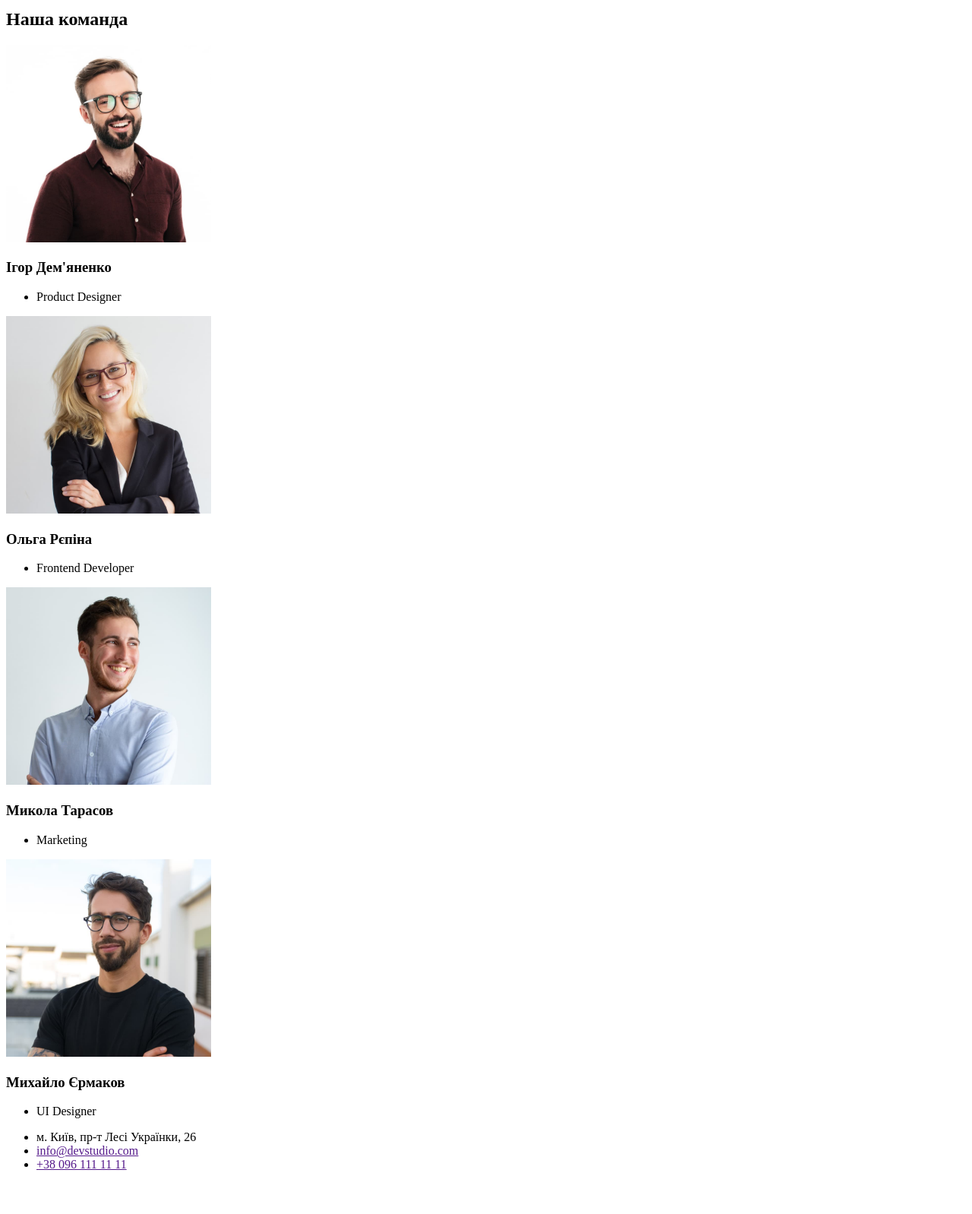
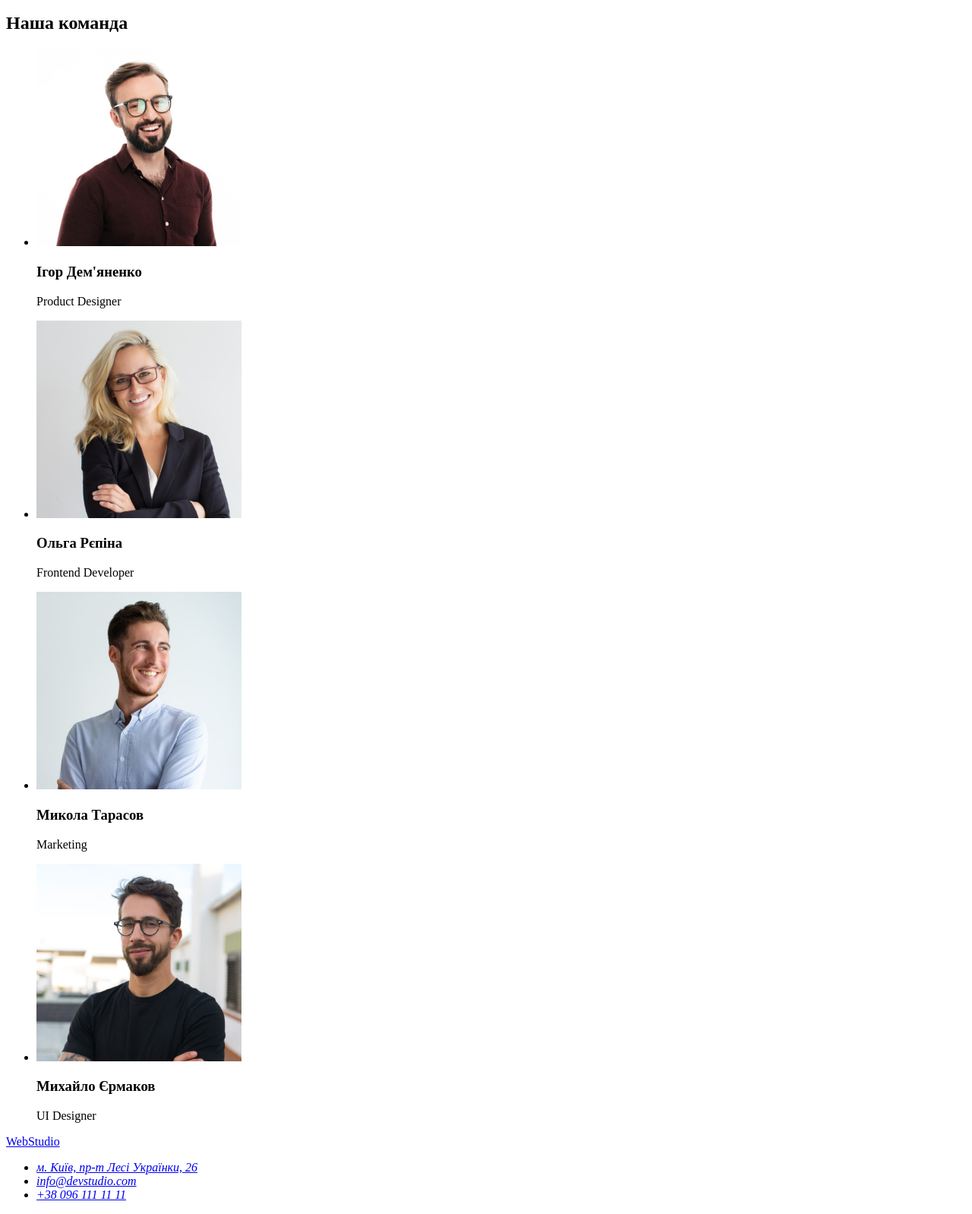
Before and after one commit to Viktoria-Korol/goit-markup-hw-01, a plain HTML site: page index.html in a window 1280 px wide. Shown: the part 966-2564 px from the top of the page at 76% size. Before the commit the page ends 2524 px from the top, so only its background shows below. Drawn offline with Linux system fonts and the light colour scheme.

Commit message:
update index html file

```diff
--- a/index.html
+++ b/index.html
@@ -10,17 +10,18 @@
     <!--Шапка профиля-->
     <header>
         <nav>
-            <a href="WebStudio"></a>
+            <p>WebStudio</p>
             <ul>
                 <li> <a href="">Студія</a></li>
                 <li> <a href="">Портфоліо</a></li>
                 <li> <a href="">Контакти</a></li>
             </ul>
+            </nav>
             <ul>
-                <li><a href="">info@devstudio.com</a></li>
-                <li><a href="">+38 096 111 11 11</a></li>
+                <li><a href="mailto:info@devstudio.com">info@devstudio.com</a></li>
+                <li><a href="tel:+380961111111">+38 096 111 11 11</a></li>
         </ul>
-        </nav>
+
     </header>
 <main>
     <!--Замовити послугу-->
@@ -35,19 +36,19 @@
         <h2>Переваги</h2>
         <ul>
             <li>
-                <h2>УВАГА ДО ДЕТАЛЕЙ</h2>
+                <h3>УВАГА ДО ДЕТАЛЕЙ</h3>
                 <p>Ідейні міркування, і навіть початок повсякденної роботи з формування позиції.</p>
             </li>
             <li>
-                <h2>ПУНКТУАЛЬНІСТЬ</h2>
+                <h3>ПУНКТУАЛЬНІСТЬ</h3>
                 <p>Завдання організації, особливо рамки і місце навчання кадрів тягне у себе.</p>
             </li>
             <li>
-                <h2>ПЛАНУВАННЯ</h2>
+                <h3>ПЛАНУВАННЯ</h3>
                 <p>Так само консультація з широким активом значною мірою зумовлює.</p>
             </li>
             <li>
-                <h2>СУЧАСНІ ТЕХНОЛОГІЇ</h2>
+                <h3>СУЧАСНІ ТЕХНОЛОГІЇ</h3>
                 <p>Значимість цих проблем настільки очевидна, що реалізація планових завдань.</p>
             </li>
         </ul>
@@ -55,46 +56,60 @@
     <!--Чим займаємося-->
     <section>
         <h2>Чим ми займаємося</h2>
+        <ul>
+            <li>
                 <img src="./images1/img.jpg" alt="" width="370">
                 <img src="./images1/img2.jpg" alt="" width="370">
                 <img src="./images1/img3.jpg" alt="" width="370">
+            </li>
+
+        </ul>
+
     </section>
     <!--Наша команда-->
     <section>
         <h2>Наша команда</h2>
-        <img src="./images1/team-member1.jpg" alt="" width="270">
+        <ul>
+            <li><img src="./images1/team-member1.jpg" alt="" width="270">
             <h3>Ігор Дем'яненко</h3>
-        <ul>
-            <li>Product Designer</li>
-        </ul>
+
+            <p>Product Designer</p></li>
+           <li>
             <img src="./images1/team-member2.jpg" alt="" width="270">
             <h3>Ольга Рєпіна</h3>
-        <ul>
-            <li>Frontend Developer</li>
-        </ul>
+
+            <p>Frontend Developer</p>
+           </li>
+        <li>
             <img src="./images1/team-member3.jpg" alt="" width="270">
             <h3>Микола Тарасов</h3>
-        <ul>
-            <li>Marketing</li>
-        </ul>
+
+            <p>Marketing</p>
+        </li>
+
+        <li>
             <img src="./images1/team-member4.jpg" alt="" width="270">
         <h3>Михайло Єрмаков</h3>
-        <ul>
-            <li>UI Designer</li>
+
+            <p>UI Designer</p>
+        </li>
         </ul>
         </section>
 </main>
 
 <!--Футер-->
+
 <footer>
-    <nav>
-        <a href="WebStudio"></a>
+        <a href="index.html">WebStudio</a>
+        <address>
             <ul>
-            <li>м. Київ, пр-т Лесі Українки, 26</li>
-            <li><a href="">info@devstudio.com</a></li>
-            <li><a href="">+38 096 111 11 11</a></li>
+                <li> <a href="https://www.google.com.ua/maps/place/%D0%B1%D1%83%D0%BB.+%D0%9B%D0%B5%D1%81%D0%B8+%D0%A3%D0%BA%D1%80%D0%B0%D0%B8%D0%BD%D0%BA%D0%B8,+26,+%D0%9A%D0%B8%D0%B5%D0%B2,+02000/@50.4265841,30.5361971,17z/data=!3m1!4b1!4m5!3m4!1s0x40d4cf0e033ecbe9:0x57a4dffefec77da0!8m2!3d50.4265807!4d30.5383858?hl=ru"
+                        target="_blank" rel="noopener nofollow noreferrer">
+                        м. Київ, пр-т Лесі Українки, 26</a></li>
+                <li><a href="mailto:info@devstudio.com">info@devstudio.com</a></li>
+                <li><a href="tel:+380961111111">+38 096 111 11 11</a></li>
             </ul>
-    </nav>
+        </address>
 </footer>
 
 </body>
```
Lines whose indentation alone changed are shown as unchanged.
